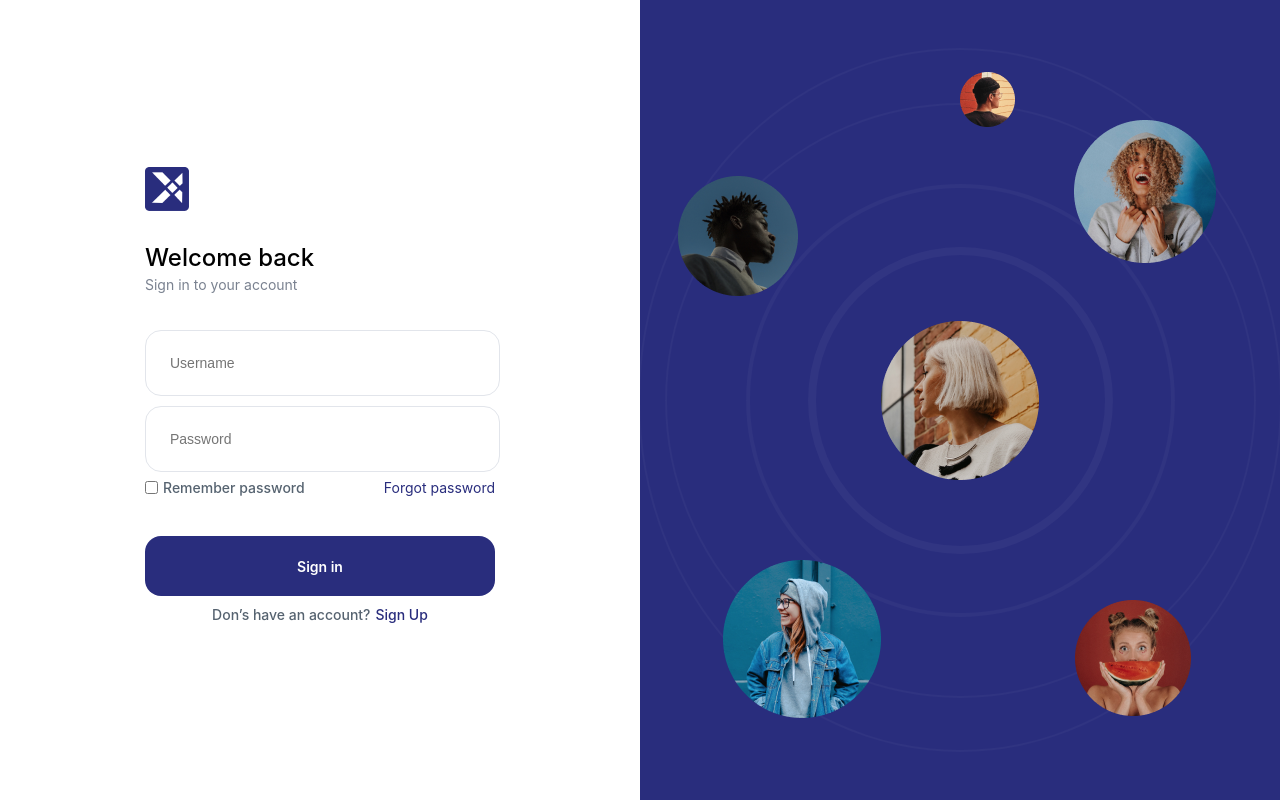
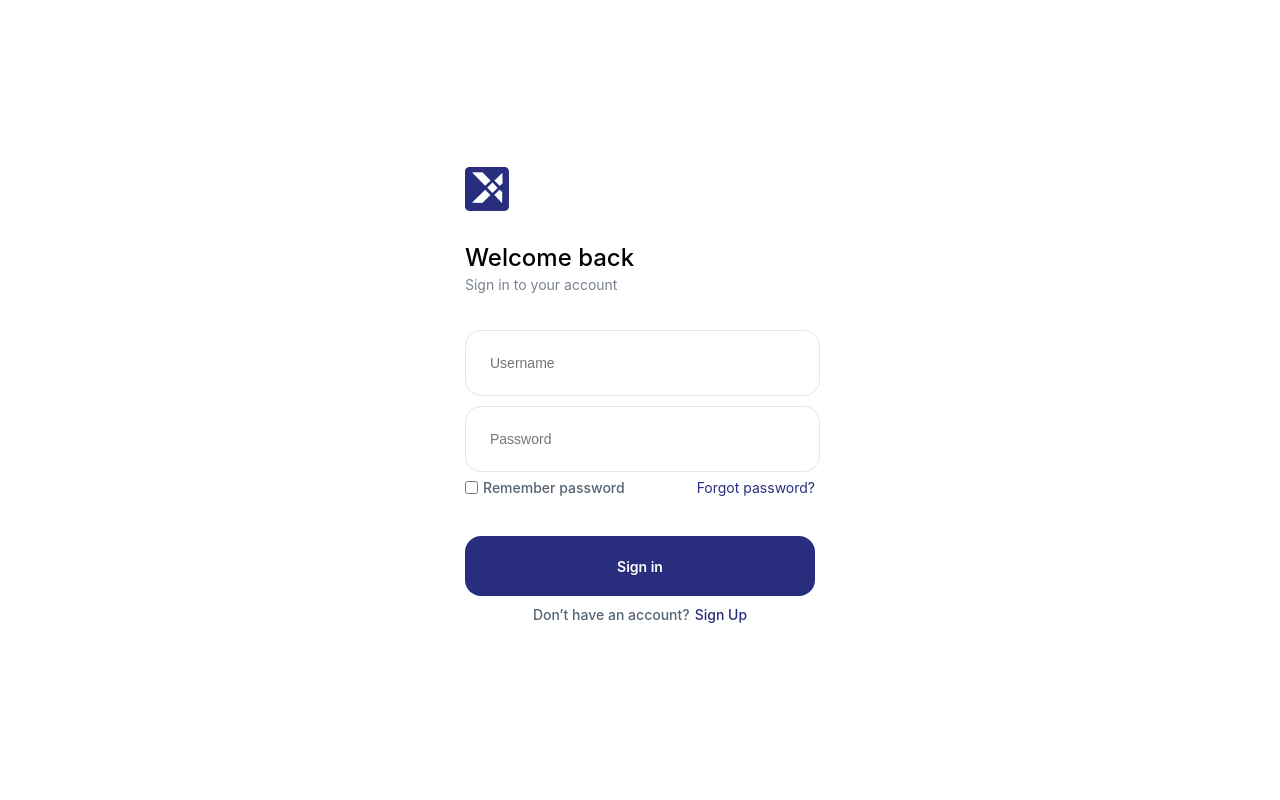
Before and after one commit to floydian910/BnollarOfficial, a React (Create React App) app: page /login in a window 1280 px wide. Built offline with nearby package versions, Linux system fonts and the light colour scheme.

Commit message:
animations completed

```diff
--- a/src/pages/LoginPage/LoginPage.css
+++ b/src/pages/LoginPage/LoginPage.css
@@ -156,8 +156,8 @@
 }
 
 .elipse1 {
-    width: 700px;
-    height: 700px;
+    width: 550px;
+    height: 550px;
     border-radius: 50%;
     z-index: 1000;
     box-shadow: 0px 0px 0px 2px rgba(255,255,255,0.03);
@@ -166,11 +166,13 @@
     justify-content: center;
     align-items: center;
     position: relative;
+    animation: rotate 35s ease forwards infinite;
+
 }
 
 .elipse2 {
- width:587px;
- height:591px;
+ width:460px;
+ height:460px;
  border-radius: 50%;
  box-shadow: 0px 0px 0px 2px rgba(255,255,255,0.03);
 
@@ -179,69 +181,184 @@
  justify-content: center;
  align-items: center;
 
+ animation: rotatex 30s infinite;
+
+
+
+
 
 }
 
 .elipse3 {
-    width:421px;
-    height:425px;
+    width:350px;
+    height: 350px;
     border-radius: 50%;
-
     box-shadow: 0px 0px 0px 4px rgba(255,255,255,0.03);
 
     display: flex;
     justify-content: center;
     align-items: center;
+    animation: rotatex 25s infinite;
 
    }
 
 
    .elipse4 {
-    width:289px;
-    height:291px;
+    width:229px;
+    height:229px;
     border-radius: 50%;
 
     box-shadow: 0px 0px 0px 8px rgba(255,255,255,0.04);
-
     display: flex;
     justify-content: center;
     align-items: center;
 
+    animation: rotate 15s ease forwards infinite;
+
+
+
    }
    .elipse5 {
-       width:158px;
-       height: 159px;
+       width:128px;
+        position:absolute;
+
+
+   }
+   .elipse5 img {
+       width: 100%;
    }
 
+   @keyframes rotate{
+    0% {
+         transform: rotate(0deg);
+    }
+    30% {
+        transform: rotate(50deg);
+    }
+
+    100% {
+      transform: rotate(360deg);
+
+    }
+
+}
+
+
+@keyframes rotatex{
+    0% {
+         transform: rotate(0deg);
+    }
+    30% {
+        transform: rotate(-50deg);
+    }
+
+    100% {
+      transform: rotate(-360deg);
+
+    }
+
+}
+
+
+
+
+
+
+
+
+
+   .ellipse6-div {
+       width: 50px;
+       position: absolute;
+       top: 30%;
+       right: -6%;
+
+   }
    .ellipse6 {
+    width: 100%;
+}
 
+.elipse7-div {
+    width: 50px;
     position: absolute;
-    top:15%;
-    right: 10%;
+    left: 1%;
+    top: 20%;
 }
    .ellipse7 {
-       position: absolute;
-       top: 22%;
-       left:6%;
-       z-index: 1000;
+    width: 100%;
+   }
 
-   }
-   .ellipse8 {
+   .elipse8-div{
+       width: 50px;
     position: absolute;
-    top: 9%;
+    top: -11%;
     left:50%;
     z-index: 1000;
    }
-   .ellipse9 {
+   .ellipse8 {
+
+        width: 100%;
+   }
+
+   .elipse9-div{
+    width: 50px;
     position: absolute;
-    top: 75%;
-    left:68%;
+    top: 70%;
+    left:1%;
     z-index: 1000;
    }
+   .ellipse9 {
 
-   .ellipse10 {
+        width: 100%;
+   }
+
+   .ellipse10-div {
+    width: 50px;
     position: absolute;
     top: 70%;
-    left:13%;
-    z-index: 1000;
+    left: 2%;
    }
+   .ellipse10 {
+
+    width: 100%;
+
+   }
+
+
+   .ellipse11-div {
+    width: 50px;
+    position: absolute;
+    top: 10%;
+    right: 10%;
+   }
+   .ellipse11 {
+
+    width: 100%;
+
+   }
+
+
+   .ellipse12-div {
+    width: 50px;
+    position: absolute;
+    top: 80%;
+    right: 10%;
+   }
+   .ellipse12 {
+
+    width: 100%;
+
+   }
+
+
+   .ellipse13-div {
+    width: 50px;
+    position: absolute;
+    top: 80%;
+    right: 10%;
+   }
+   .ellipse13 {
+
+    width: 100%;
+
+   }
--- a/src/pages/LoginPage/LoginPage.js
+++ b/src/pages/LoginPage/LoginPage.js
@@ -41,12 +41,12 @@ function LoginPage() {
                 <p>Remember password</p>
               </div>
 
-              <a href="#">Forgot password</a>
+              <a href="#">Forgot password?</a>
 
             </div>
 
             <button>Sign in</button>
-            <div className="sign-up"><p>Don’s have an account?</p> <a href="#" onClick={signUpHandler}>Sign Up</a></div>
+            <div className="sign-up"><p>Don’t have an account?</p> <a href="#" onClick={signUpHandler}>Sign Up</a></div>
           </form>
         </div>
         : <Registration setSignUp={setSignUp}/> }
@@ -61,10 +61,38 @@ function LoginPage() {
         <div className="welcome-sircles">
 
                 <div className="elipse1">
+                <div className="ellipse10-div">
+                  <img className='ellipse10' src={require('../../pictures/Ellipse 10.png')} alt="" />
+                </div>
+                <div className="ellipse11-div">
+                  <img className='ellipse11' src={require('../../pictures/Ellipse 10.png')} alt="" />
+                </div>
+
+                <div className="ellipse13-div">
+                <img className='ellipse13' src={require('../../pictures/Ellipse 9.png')} alt="elipse5" />
+                  </div>
                   <div className="elipse2">
+                  <div className="ellipse12-div">
+                  <img className='ellipse12' src={require('../../pictures/Ellipse 7.png')} alt="" />
+                </div>
+                  <div className="elipse7-div">
+                    <img className='ellipse7' src={require('../../pictures/Ellipse 7.png')} alt="elipse5" />
+                    </div>
                     <div className="elipse3">
+
+                    <div className="ellipse6-div">
+                          <img className='ellipse6' src={require('../../pictures/Ellipse 6.png')} alt="" />
+                        </div>
+
+                <div className="elipse9-div">
+                <img className='ellipse9' src={require('../../pictures/Ellipse 9.png')} alt="elipse5" />
+                  </div>
                       <div className="elipse4">
-                        <div className="elipse5">
+
+                <div className="elipse8-div">
+                <img className='ellipse8' src={require('../../pictures/Ellipse 8.png')} alt="elipse5" />
+                </div>
+                <div className="elipse5">
                           <img src={require('../../pictures/Ellipse 5.png')} alt="elipse" />
                         </div>
                       </div>
@@ -72,12 +100,9 @@ function LoginPage() {
                   </div>
                 </div>
 
-                <img className='ellipse6' src={require('../../pictures/Ellipse 6.png')} alt="elipse5" />
-                <img className='ellipse7' src={require('../../pictures/Ellipse 7.png')} alt="elipse5" />
-                <img className='ellipse8' src={require('../../pictures/Ellipse 8.png')} alt="elipse5" />
-                <img className='ellipse9' src={require('../../pictures/Ellipse 9.png')} alt="elipse5" />
-                <img className='ellipse10' src={require('../../pictures/Ellipse 10.png')} alt="elipse5" />
-        </div>
+
+
+                </div>
 
          </div>
     </div>
--- a/src/pages/LoginPage/LoginPageResponsive.css
+++ b/src/pages/LoginPage/LoginPageResponsive.css
@@ -1,5 +1,5 @@
 
-@media screen and (max-width:938px){
+@media screen and (max-width:1300px){
     .login-right__wrapper {
         display: none;
 
```
